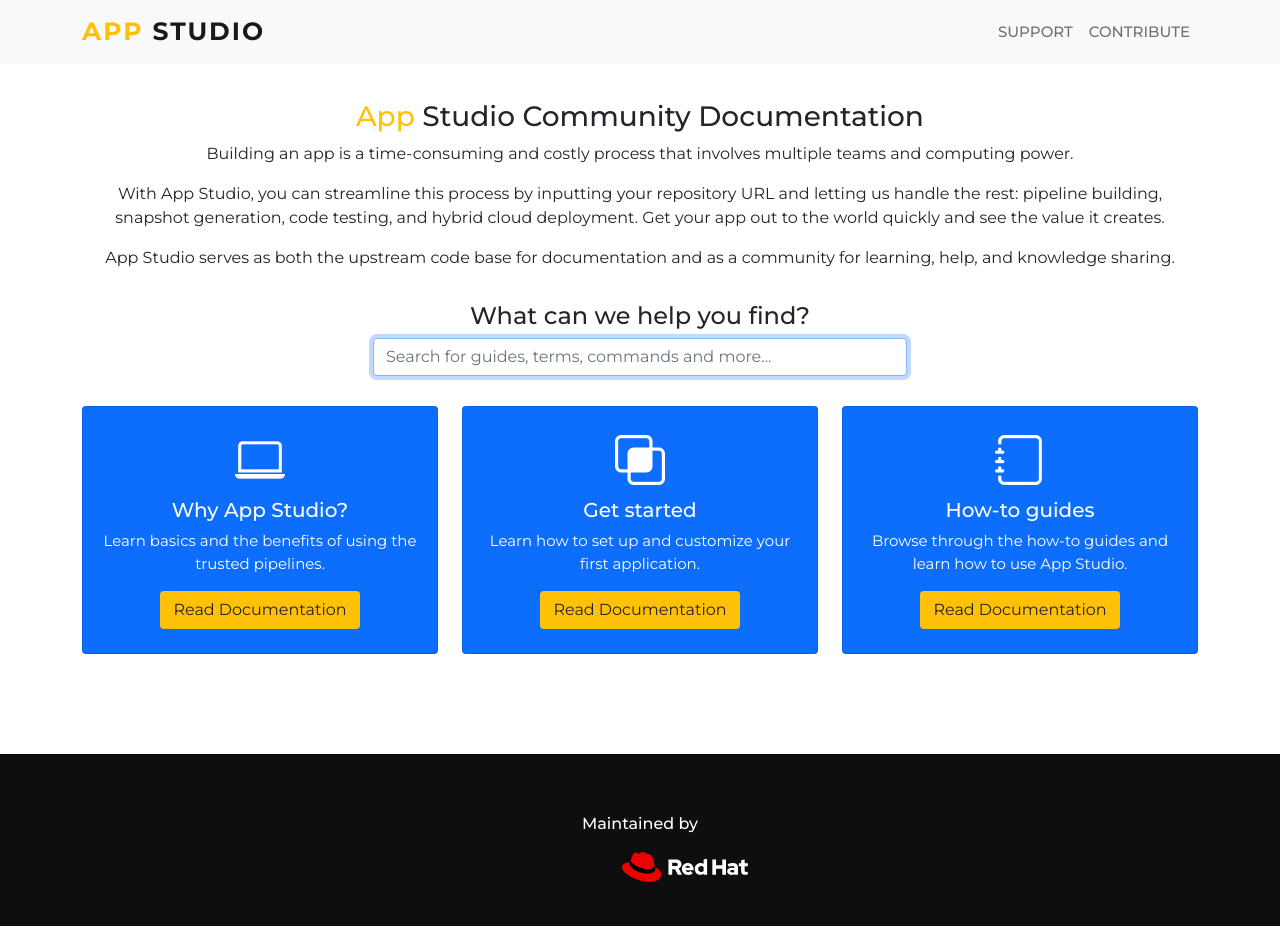
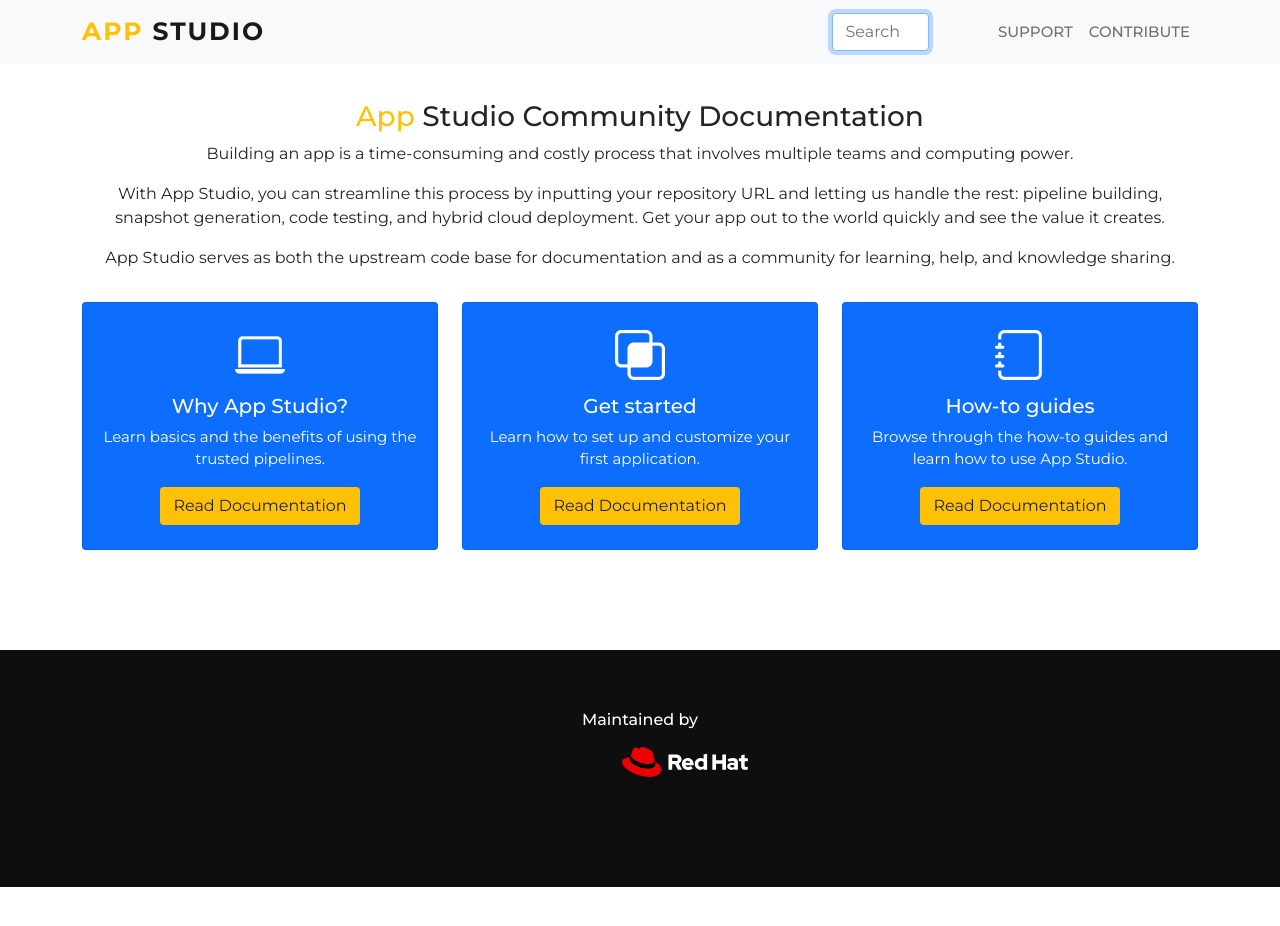
Before and after one commit to redhat-appstudio/appstudio.docs.ui.io, a Jekyll site: the page built from index.html, in a window 1280 px wide and 992 px high. Shown: the top 926 px of the window. Built offline with Jekyll 4.4.1, drawn with Linux system fonts in a browser that asks for light colours; nearby versions of some CDN libraries.

Commit message:
Updated pages

```diff
--- a/_includes/navigation.html
+++ b/_includes/navigation.html
@@ -8,6 +8,9 @@
         <div class="collapse navbar-collapse" id="navbarSupportedContent">
             <ul class="navbar-nav ms-auto mb-2 mb-lg-0">
                 <li class="nav-item">
+                    {% include search.html %}
+                </li>
+                <li class="nav-item">
                     <a class="nav-link" href="https://redhat-appstudio.github.io/docs.stonesoup.io/Documentation/main/index.html">Support</a>
                 </li>
                 <li class="nav-item">
--- a/_includes/search.html
+++ b/_includes/search.html
@@ -1,10 +1,3 @@
-<section class="container">
-    <div class="hero">
-        <div class="row justify-content-center">
-            <div class="col-xs-12 text-center">
-                <h4>What can we help you find?</h4>
-            </div>
-        </div>
     <div class="row justify-content-center">
         <form action="/search/" method="get"
             class="col-xs-12 col-sm-offset-2 col-sm-8 col-md-offset-2 col-md-8 col-lg-offset-3 col-lg-6">
@@ -15,5 +8,3 @@
             <div id="autocompleteResults"></div>
         </form>
     </div>
-    </div>
-</section>
--- a/_layouts/default.html
+++ b/_layouts/default.html
@@ -30,11 +30,6 @@
 					{% include community.html %}
 				</div>
 			</div>
-
-			<!-- Search bar begins -->
-				{% include search.html %}
-			<!-- Search bar ends -->
-
 			<!-- Community Documentation section ends -->
 
 			<!-- Tiles section Starts -->
```
